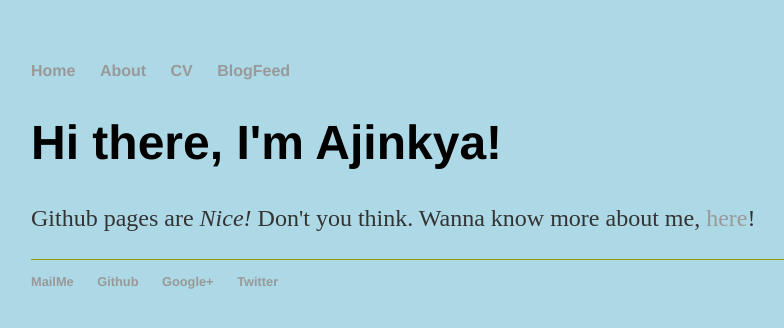
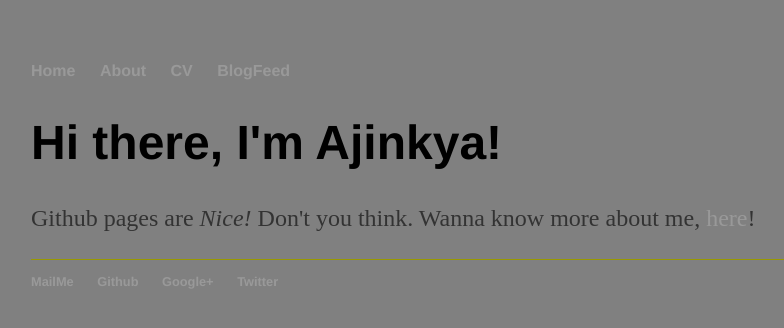
Before and after one commit to ajinkyagorad/ajinkyagorad.github.io, a Jekyll site: the page built from index.html, in a window 1280 px wide. Shown: the top 328 px of the page, without its empty margins (161-945 px from the left). Built offline with Jekyll 4.4.1, drawn with Linux system fonts in a browser that asks for light colours.

Commit message:
Update main.css

```diff
--- a/css/main.css
+++ b/css/main.css
@@ -1,4 +1,4 @@
-body { margin: 60px auto; width: 70%; background-color:lightblue;  }
+body { margin: 60px auto; width: 70%; background-color:grey;  }
 
 a { text-decoration: none; color: #999; }
 a:hover { text-decoration: underline; }
```
